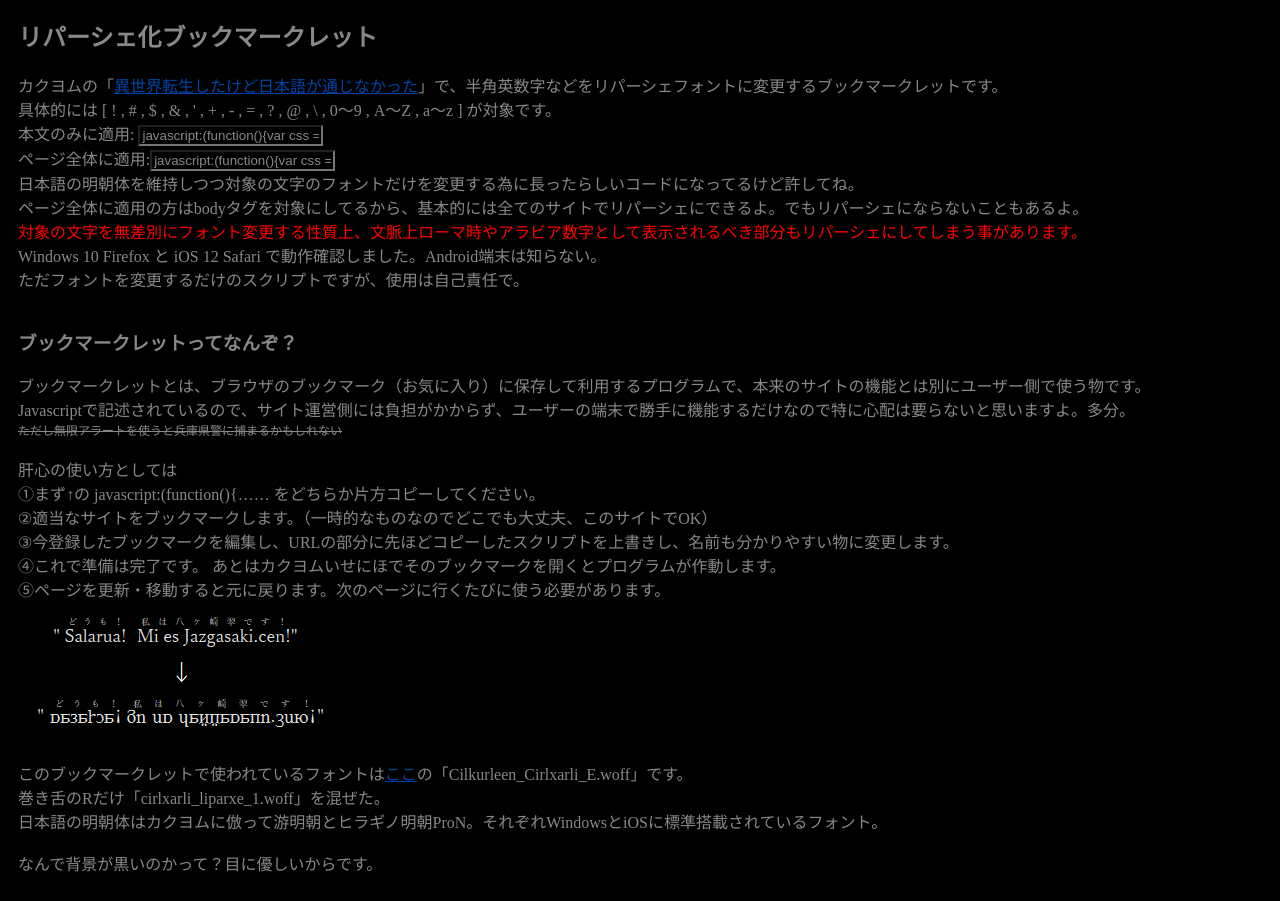
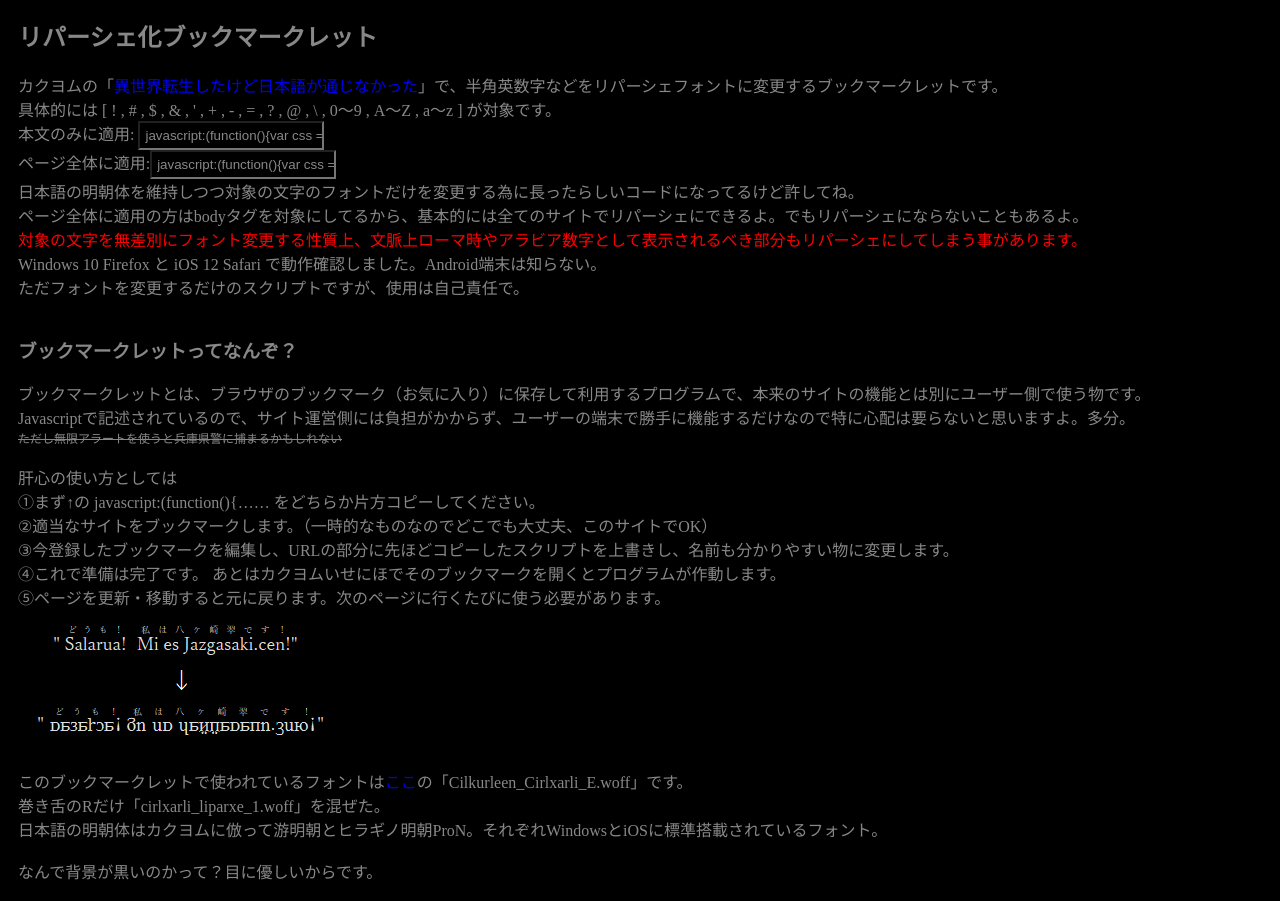
Before and after one commit to mizugane/mizugane.github.io, a plain HTML site: page index.html in a window 1280 px wide. Drawn offline with Linux system fonts and the light colour scheme.

Commit message:
cssをちょっと修正

```diff
--- a/index.html
+++ b/index.html
@@ -9,11 +9,13 @@
             padding:10px;
         }
         a{
-            color:#0044aa;
+            columns: #0044dd;
+            text-decoration: none;
         }
         input{
             background-color:black;
             color:#888888;
+            padding:5px 0px 5px 5px;
         }
         img{
             filter:invert(1);
```
